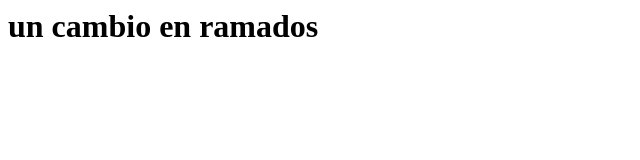
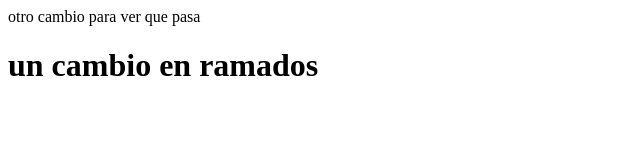
Before and after one commit to Serdefuego/usandogithub, a plain HTML site: page index.html in a window 1280 px wide. Shown: the whole page, without its empty margins (0-640 px from the left). Drawn offline with Linux system fonts and the light colour scheme.

Commit message:
otro cambio para ver que pasa

```diff
--- a/index.html
+++ b/index.html
@@ -5,7 +5,7 @@
     <title>cambie el titulo </title>
 </head>
 <body>
-
+    <p>otro cambio para ver que pasa</p>
     <H1> un cambio en ramados</H1>
 </body>
 </html>
```
